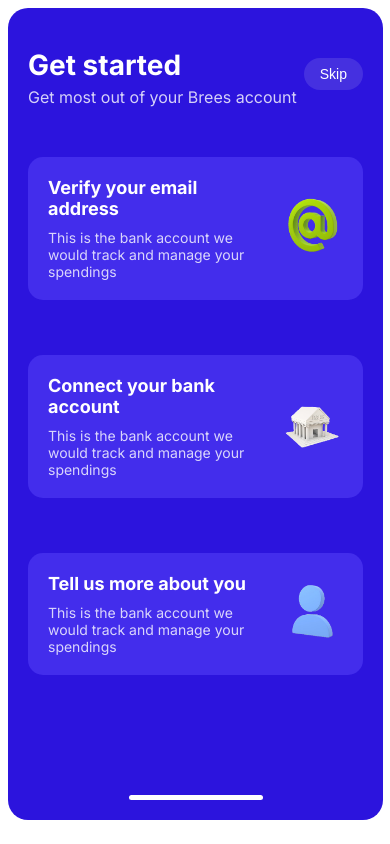
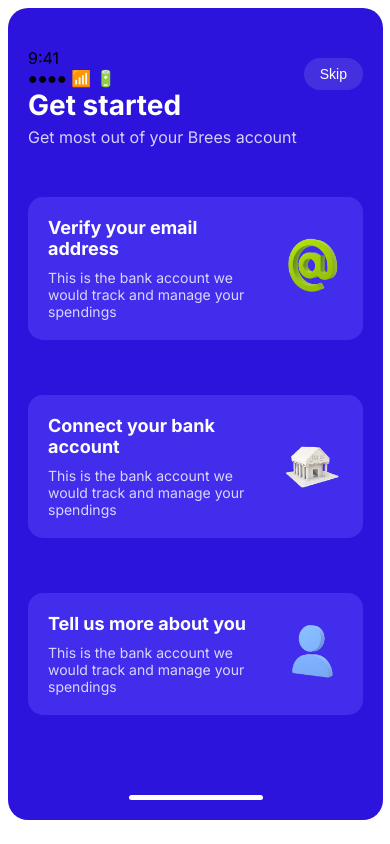
Before and after one commit to rel770/flex, a plain HTML site: page index.html in a window 390 px wide. Drawn offline with Linux system fonts and the light colour scheme.

Commit message:
Add status bar with time and status icons to the phone container

```diff
--- a/index.html
+++ b/index.html
@@ -8,6 +8,16 @@
     <link rel="stylesheet" href="style.css">
     <body>
       <div class="phone-container">
+        <!-- Status bar -->
+        <div class="status-bar">
+          <div class="time">9:41</div>
+          <div class="status-icons">
+            <span class="signal">●●●●</span>
+            <span class="wifi">📶</span>
+            <span class="battery">🔋</span>
+          </div>
+        </div>
+
         <button class="skip-btn">Skip</button>
         <div class="container">
       <!-- Title Section -->
```
